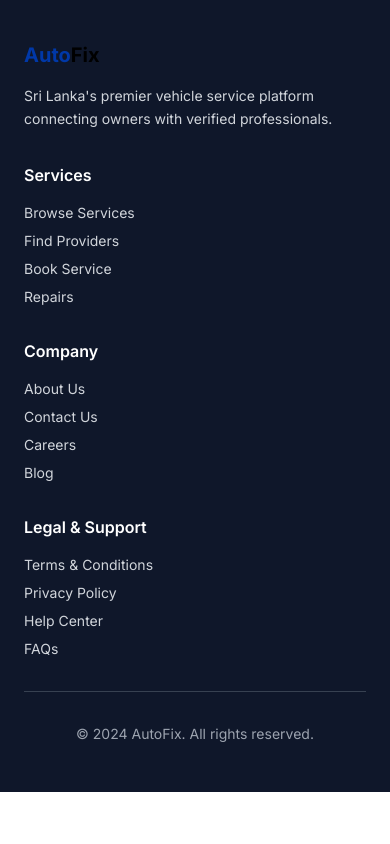
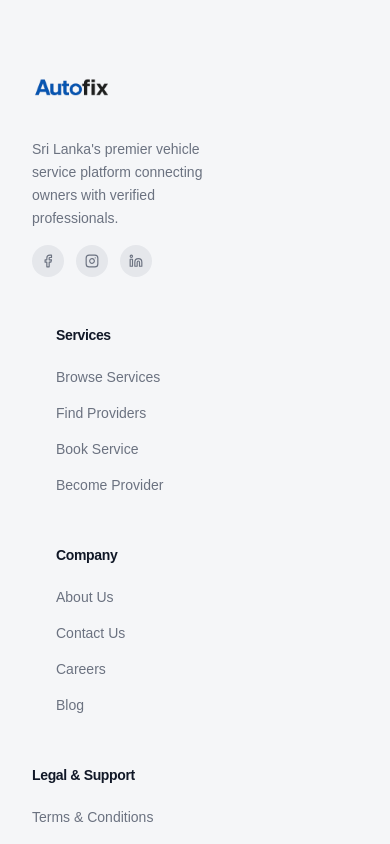
Before and after one commit to Methdul/Autofix, a React (Vite) app in the folder client/: page / in a window 390 px wide. Shown: the part 6420-7264 px from the top of the page. Before the commit the page ends 7212 px from the top, so only its background shows below. Built offline with nearby package versions, Linux system fonts and the light colour scheme; no server answers.

Commit message:
feat: Redesign the footer component

```diff
--- a/client/src/components/layout/Footer.tsx
+++ b/client/src/components/layout/Footer.tsx
@@ -1,55 +1,116 @@
 import { Link } from 'react-router-dom';
+import { Facebook, Instagram, Linkedin } from 'lucide-react';
 
 /**
- * Footer component with links to services, company info, and legal pages
- * @returns Footer component
+ * Footer component styled to match the reference design.
+ * Light background, 4-column grid: brand, Services, Company, Legal & Support.
  */
 export default function Footer() {
     return (
-        <footer className="bg-slate-900 text-white py-12 px-6">
-            <div className="max-w-7xl mx-auto grid grid-cols-1 md:grid-cols-4 gap-8">
-                <div>
-                    <h3 className="text-xl font-bold mb-4 text-primary">
-                        Auto<span className="text-black">Fix</span>
-                    </h3>
-                    <p className="text-sm text-gray-300 leading-relaxed">
+        <footer className="bg-[#F5F6F8] border-t border-gray-200 font-poppins">
+            <div className="max-w-6xl mx-auto px-8 pt-16 pb-6">
+
+                {/* Top: 4-column grid */}
+                <div className="grid grid-cols-1 md:grid-cols-4 gap-12 items-center">
+
+                    {/* Brand column */}
+                    <div className="flex flex-col gap-0 -mt-4">
+                        <div className="flex items-center">
+                            {/* Small logo mark */}
+                            <img src="/logo.png" alt="Logo" className="w-24 h-24 -ml-2" />
+                        </div>
+                        <p className="text-sm text-gray-500 leading-relaxed max-w-[200px]">
                             Sri Lanka's premier vehicle service platform connecting owners with verified professionals.
                         </p>
+
+                        {/* Social icons */}
+                        <div className="flex items-center gap-3 mt-4">
+                            <a href="https://facebook.com" target="_blank" rel="noopener noreferrer"
+                                className="w-8 h-8 rounded-full bg-gray-200 hover:bg-[#0c4082] text-gray-500 hover:text-white flex items-center justify-center transition-all duration-200">
+                                <Facebook size={14} />
+                            </a>
+                            <a href="https://instagram.com" target="_blank" rel="noopener noreferrer"
+                                className="w-8 h-8 rounded-full bg-gray-200 hover:bg-[#0c4082] text-gray-500 hover:text-white flex items-center justify-center transition-all duration-200">
+                                <Instagram size={14} />
+                            </a>
+                            <a href="https://linkedin.com" target="_blank" rel="noopener noreferrer"
+                                className="w-8 h-8 rounded-full bg-gray-200 hover:bg-[#0c4082] text-gray-500 hover:text-white flex items-center justify-center transition-all duration-200">
+                                <Linkedin size={14} />
+                            </a>
+                        </div>
                     </div>
 
-                <div>
-                    <h4 className="font-semibold mb-4">Services</h4>
-                    <ul className="space-y-2 text-sm text-gray-300">
-                        <li><Link to="/services/browse" className="hover:text-primary transition">Browse Services</Link></li>
-                        <li><Link to="/services/providers" className="hover:text-primary transition">Find Providers</Link></li>
-                        <li><Link to="/services/book" className="hover:text-primary transition">Book Service</Link></li>
-                        <li><Link to="/services/repairs" className="hover:text-primary transition">Repairs</Link></li>
+                    {/* Services column */}
+                    <div className="ml-6">
+                        <h4 className="text-sm font-bold text-gray-900 mb-5 tracking-tight" >Services</h4>
+                        <ul className="space-y-3">
+                            {[
+                                { label: 'Browse Services', to: '/providers' },
+                                { label: 'Find Providers', to: '/providers' },
+                                { label: 'Book Service', to: '/providers' },
+                                { label: 'Become Provider', to: '/register/business' },
+                            ].map(({ label, to }) => (
+                                <li key={label}>
+                                    <Link
+                                        to={to}
+                                        className="text-sm text-gray-500 hover:text-[#0c4082] transition-colors duration-200"
+                                    >
+                                        {label}
+                                    </Link>
+                                </li>
+                            ))}
                         </ul>
                     </div>
 
-                <div>
-                    <h4 className="font-semibold mb-4">Company</h4>
-                    <ul className="space-y-2 text-sm text-gray-300">
-                        <li><Link to="/about" className="hover:text-primary transition">About Us</Link></li>
-                        <li><Link to="/contact" className="hover:text-primary transition">Contact Us</Link></li>
-                        <li><Link to="/careers" className="hover:text-primary transition">Careers</Link></li>
-                        <li><Link to="/blog" className="hover:text-primary transition">Blog</Link></li>
+                    {/* Company column */}
+                    <div className="ml-6">
+                        <h4 className="text-sm font-bold text-gray-900 mb-5 tracking-tight">Company</h4>
+                        <ul className="space-y-3">
+                            {[
+                                { label: 'About Us', to: '/about' },
+                                { label: 'Contact Us', to: '/contact' },
+                                { label: 'Careers', to: '/careers' },
+                                { label: 'Blog', to: '/blog' },
+                            ].map(({ label, to }) => (
+                                <li key={label}>
+                                    <Link
+                                        to={to}
+                                        className="text-sm text-gray-500 hover:text-[#0c4082] transition-colors duration-200"
+                                    >
+                                        {label}
+                                    </Link>
+                                </li>
+                            ))}
                         </ul>
                     </div>
 
+                    {/* Legal & Support column */}
                     <div>
-                    <h4 className="font-semibold mb-4">Legal & Support</h4>
-                    <ul className="space-y-2 text-sm text-gray-300">
-                        <li><Link to="/terms" className="hover:text-primary transition">Terms & Conditions</Link></li>
-                        <li><Link to="/privacy" className="hover:text-primary transition">Privacy Policy</Link></li>
-                        <li><Link to="/help" className="hover:text-primary transition">Help Center</Link></li>
-                        <li><Link to="/faq" className="hover:text-primary transition">FAQs</Link></li>
+                        <h4 className="text-sm font-bold text-gray-900 mb-5 tracking-tight">Legal &amp; Support</h4>
+                        <ul className="space-y-3">
+                            {[
+                                { label: 'Terms & Conditions', to: '/terms' },
+                                { label: 'Privacy Policy', to: '/privacy' },
+                                { label: 'Help Center', to: '/help' },
+                                { label: 'FAQ', to: '/faq' },
+                            ].map(({ label, to }) => (
+                                <li key={label}>
+                                    <Link
+                                        to={to}
+                                        className="text-sm text-gray-500 hover:text-[#0c4082] transition-colors duration-200"
+                                    >
+                                        {label}
+                                    </Link>
+                                </li>
+                            ))}
                         </ul>
                     </div>
                 </div>
 
-            <div className="max-w-7xl mx-auto mt-8 pt-8 border-t border-gray-700 text-center text-sm text-gray-400">
+                {/* Bottom: divider + copyright */}
+                <div className="mt-10 pt-6 border-t border-gray-200 text-sm text-gray-400 text-center">
                     © 2024 AutoFix. All rights reserved.
+                </div>
             </div>
         </footer>
     );
--- a/client/src/pages/LandingPage.tsx
+++ b/client/src/pages/LandingPage.tsx
@@ -1,6 +1,5 @@
 import Hero from '../components/landing/Hero';
 import CategoryGrid from '../components/landing/CategoryGrid';
-import ProcessFlow from '../components/landing/ProcessFlow';
 import DualCTA from '../components/landing/DualCTA';
 import Benefits from '../components/landing/Benifits';
 
```
Lines whose indentation alone changed are shown as unchanged.
